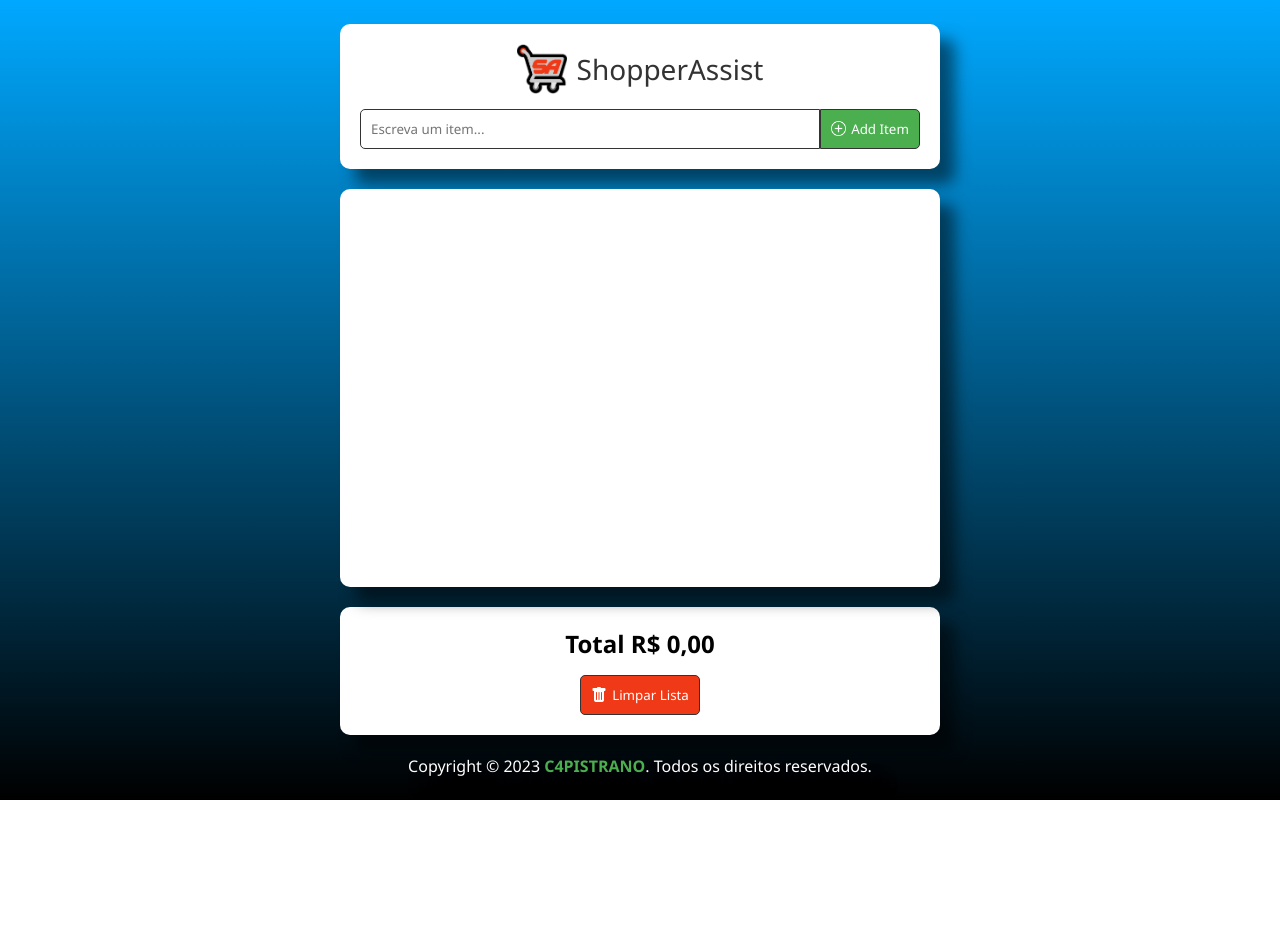
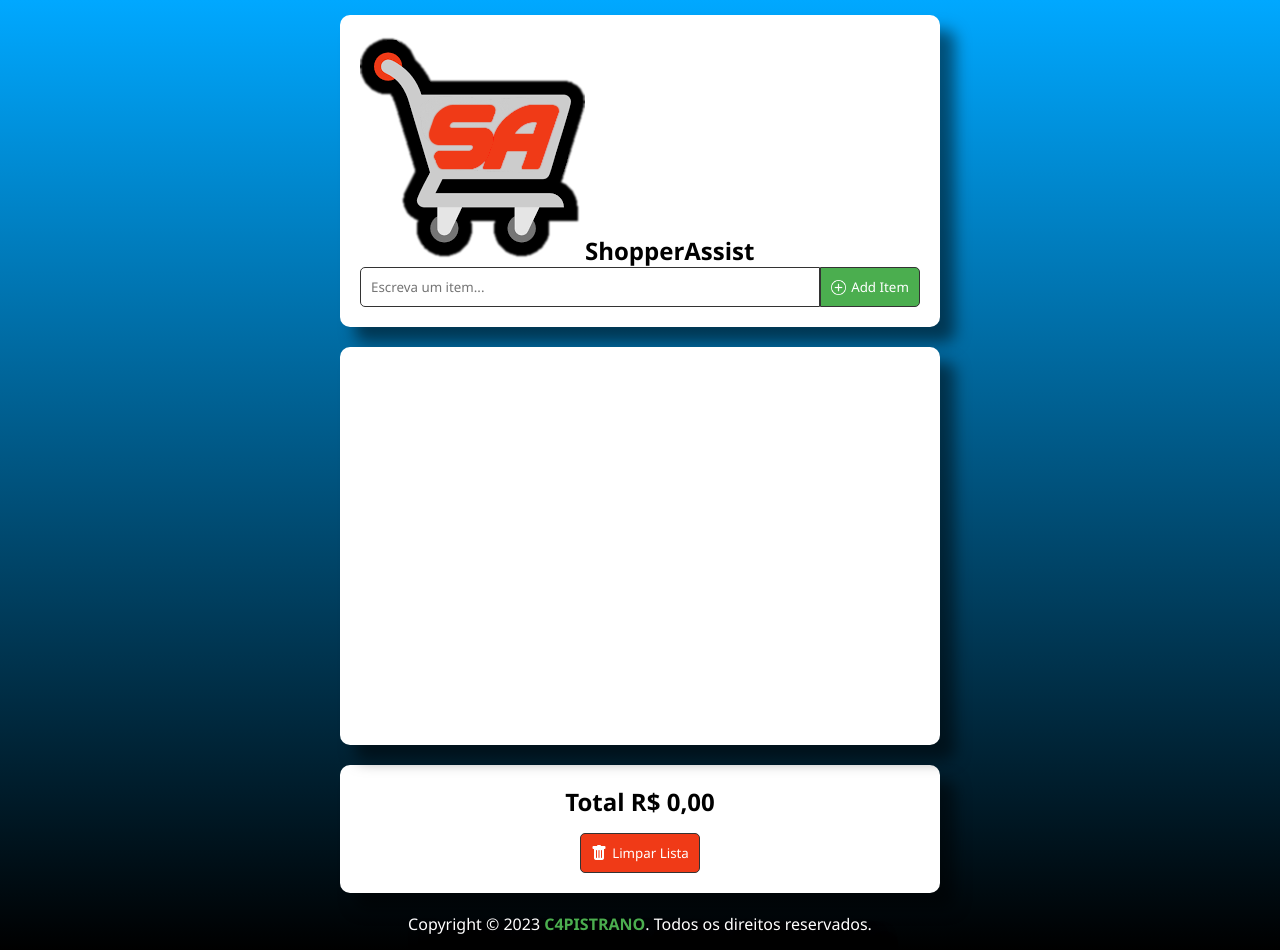
Before and after one commit to C4PISTRANO/ShopperAssist, a plain HTML site: page index.html in a window 1280 px wide. Before the commit the page ends 800 px from the top, so only its background shows below. Drawn offline with Linux system fonts and the light colour scheme.

Commit message:
Update index.html

```diff
--- a/index.html
+++ b/index.html
@@ -18,7 +18,7 @@
 <body>
     <main class="container">
         <section class="box">
-            <h2><img class="logo" src="./src/img/shopping-cart.png" alt="Logo Carrinho">ShopperAssist</h2>
+            <h1><img class="logo" src="./src/img/shopping-cart.png" alt="Logo Carrinho">ShopperAssist</h1>
             <form id="grocery">
                 <input id="writeList" type="text" placeholder="Escreva um item..." required>
                 <button>
```
